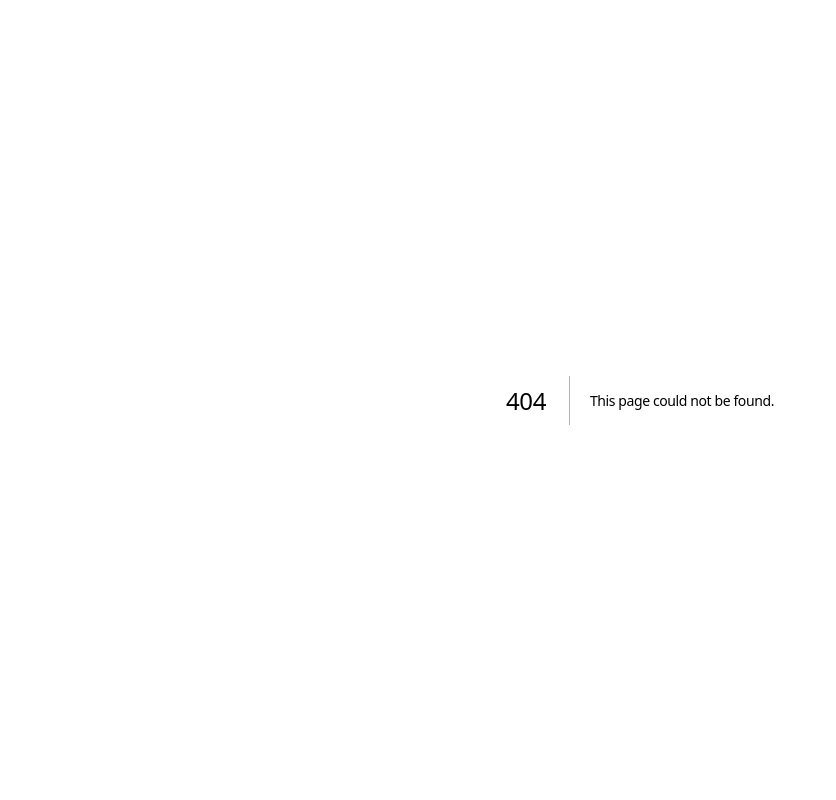
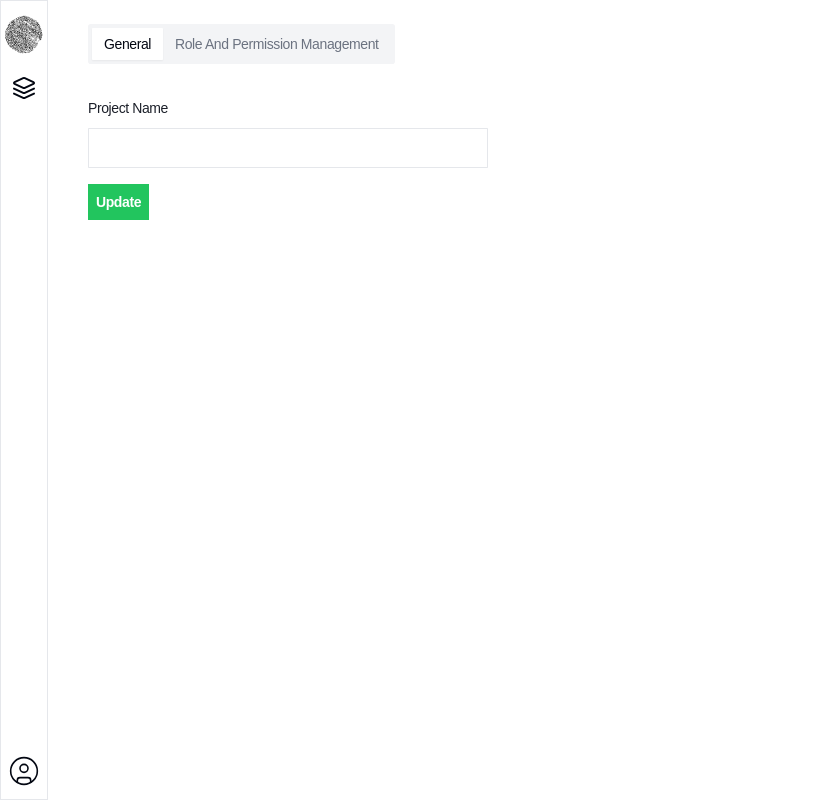
Before and after one commit to rx-rz/auth-fe, a Next.js app: page /projects/1/settings in a window 1280 px wide. Before the commit this address had no page. Shown: the whole page, without its empty margins (0-836 px from the left). Built offline with nearby package versions, Linux system fonts and the light colour scheme; no server answers; a web font is replaced by a local one.

Commit message:
feat: :sparkles: added project name update setting

```diff
--- a/app/(dashboard)/projects/[id]/page.tsx
+++ b/app/(dashboard)/projects/[id]/page.tsx
@@ -5,6 +5,7 @@ import { PenBox, Settings } from "lucide-react";
 import { getProjectDetailsQuery } from "../queries";
 import Link from "next/link";
 import { ROUTES } from "@/lib/routes";
+import { Skeleton } from "@/components/ui/skeleton";
 const ProjectDetailsPage = () => {
   const { id } = useParams();
   const { project, projectIsLoading } = getProjectDetailsQuery({
@@ -12,11 +13,19 @@ const ProjectDetailsPage = () => {
   });
   return (
     <div className="flex justify-between">
-      <div>
-        <h1 className="text-2xl font-bold">{project?.name}</h1>
-        <p>{new Date(project?.createdAt ?? "").toDateString()}</p>
-      </div>
-      <Link href={ROUTES.LOGIN}>
+      {projectIsLoading ? (
+        <div>
+          <Skeleton className="h-10 w-20 mb-3" />
+          <Skeleton className="h-8 w-44" />
+        </div>
+      ) : (
+        <div>
+          <h1 className="text-2xl font-bold">{project?.name}</h1>
+          <p>{new Date(project?.createdAt ?? "").toDateString()}</p>
+        </div>
+      )}
+
+      <Link href={ROUTES.PROJECT_SETTINGS(id as string)}>
         <Settings size={30} strokeWidth={1.5} />
       </Link>
     </div>
--- /dev/null
+++ b/app/(dashboard)/projects/[id]/settings/page.tsx
@@ -0,0 +1,18 @@
+import { Tabs, TabsContent, TabsList, TabsTrigger } from "@/components/ui/tabs";
+import { UpdateProjectName } from "../../_containers/update-project-name";
+
+const ProjectSettingsPage = () => {
+  return (
+    <Tabs defaultValue="general" orientation="vertical">
+      <TabsList>
+        <TabsTrigger value="general">General</TabsTrigger>
+        <TabsTrigger value="rbac">Role And Permission Management</TabsTrigger>
+      </TabsList>
+      <TabsContent value="general">
+        <UpdateProjectName />
+      </TabsContent>
+      <TabsContent value="rbac">Change your password here.</TabsContent>
+    </Tabs>
+  );
+};
+export default ProjectSettingsPage;
--- /dev/null
+++ b/app/(dashboard)/projects/_containers/update-project-name.tsx
@@ -0,0 +1,73 @@
+"use client";
+import {
+  Form,
+  FormControl,
+  FormField,
+  FormItem,
+  FormLabel,
+  FormMessage,
+} from "@/components/ui/form";
+import { useUpdateProjectName } from "../forms";
+import ConfirmationDialog from "@/components/confirmation-dialog";
+import { Button } from "@/components/ui/button";
+import { Input } from "@/components/ui/input";
+import { getProjectDetailsQuery } from "../queries";
+import { useParams } from "next/navigation";
+
+type Props = {
+  name: string;
+  projectId: string;
+};
+
+export const UpdateProjectName = () => {
+  const { id } = useParams();
+  const { project } = getProjectDetailsQuery({ id: (id as string) ?? "" });
+  const { form } = useUpdateProjectName();
+
+  return (
+    <div>
+      <Form {...form}>
+        <form className="max-w-[400px] w-[95%] mt-8 ">
+          <FormField
+            control={form.control}
+            name="name"
+            render={({ field }) => (
+              <FormItem className="mb-4">
+                <FormLabel>Project Name</FormLabel>
+                <FormControl>
+                  <Input
+                    className=""
+                    {...field}
+                    type="text"
+                    defaultValue={project?.name}
+                  />
+                </FormControl>
+                <FormMessage />
+              </FormItem>
+            )}
+          />
+          <UpdateConfirmDialog
+            name={form.getValues("name")}
+            projectId={(id as string) ?? ""}
+          />
+        </form>
+      </Form>
+    </div>
+  );
+};
+
+const UpdateConfirmDialog = ({ name, projectId }: Props) => {
+  const { submitUpdateProjectName, loading } = useUpdateProjectName();
+  return (
+    <ConfirmationDialog
+      onConfirm={() => submitUpdateProjectName({ name, projectId })}
+      title="Are you sure you want to update the name of this project to"
+      itemName={name}
+      trigger="Update"
+      triggerClassName="bg-green-500 text-white font-bold p-2 text-sm"
+      cancelButtonText="No"
+      confirmButtonText="Yes, Update"
+      isLoading={loading}
+    />
+  );
+};
--- a/app/(dashboard)/projects/actions.ts
+++ b/app/(dashboard)/projects/actions.ts
@@ -12,7 +12,7 @@ export const createProject = (body: FormTypes.CreateProjectDto) => {
 
 export const updateProjectName = (body: FormTypes.UpdateProjectNameDto) => {
   return handleApiCall<ResponseTypes.UpdateProjectNameResponse>(
-    api.post("/project/update-project-name", body)
+    api.put("/project/update-project-name", body)
   );
 };
 
--- a/app/(dashboard)/projects/forms.ts
+++ b/app/(dashboard)/projects/forms.ts
@@ -54,22 +54,21 @@ export const useCreateNewProject = () => {
   return { loading, success, keys, form, submitCreateNewProjectForm };
 };
 
-export const useUpdateProjectName = ({ projectId }: { projectId: string }) => {
-  const { showToast } = useShowToast();
+export const useUpdateProjectName = () => {
+  // const { showToast } = useShowToast();
   const [loading, setLoading] = useState(false);
   const form = useForm<UpdateProjectNameDto>({
     resolver: zodResolver(UpdateProjectNameSchema),
-    defaultValues: {
-      projectId,
-    },
   });
 
   const submitUpdateProjectName = async (values: UpdateProjectNameDto) => {
     setLoading(true);
     const { error } = await updateProjectName(values);
-    if (error) {
-      showToast({ error });
-    }
+    // if (error) {
+    //   showToast({ error });
+    // }
+    setLoading(false);
   };
+
   return { loading, form, submitUpdateProjectName };
 };
--- a/app/(dashboard)/projects/queries.ts
+++ b/app/(dashboard)/projects/queries.ts
@@ -29,7 +29,7 @@ export const getAdminProjectsQuery = () => {
 };
 
 export const getProjectDetailsQuery = ({ id }: { id: string }) => {
-  const { showToast } = useShowToast();
+  // const { showToast } = useShowToast();
   let project;
   const fetcher = (url: string): Promise<GetProjectResponse> => {
     return api.get(url, {
@@ -41,9 +41,9 @@ export const getProjectDetailsQuery = ({ id }: { id: string }) => {
     isLoading: projectIsLoading,
     error,
   } = useSWR(id ? "/project/get-project" : null, fetcher);
-  if (error) {
-    showToast({ error });
-  }
+  // if (error) {
+  //   showToast({ error });
+  // }
   if (data) {
     project = data.project;
   }
--- a/components/confirmation-dialog.tsx
+++ b/components/confirmation-dialog.tsx
@@ -20,6 +20,7 @@ type Props = {
   isLoading?: boolean;
   confirmButtonText?: string;
   cancelButtonText?: string;
+  isDestructive?: boolean;
 };
 
 const ConfirmationDialog = ({
@@ -30,10 +31,12 @@ const ConfirmationDialog = ({
   onConfirm,
   isLoading = false,
   confirmButtonText = "Yes",
+  isDestructive,
   cancelButtonText = "No",
 }: Props) => {
   const handleConfirmation = async () => {
     await onConfirm();
+    location.reload();
   };
   return (
     <Dialog>
@@ -46,10 +49,13 @@ const ConfirmationDialog = ({
           </p>
         </DialogHeader>
         <DialogFooter>
-          <DialogClose className="mr-3 text-sm px-3">
+          <DialogClose className="mr-3 text-sm px-3 bg-slate-100 min-w-[80px]">
             {cancelButtonText}
           </DialogClose>
-          <Button variant="destructive" onClick={handleConfirmation}>
+          <Button
+            variant={isDestructive ? "destructive" : "default"}
+            onClick={handleConfirmation}
+          >
             {isLoading ? <LoadingIcon /> : confirmButtonText}
           </Button>
         </DialogFooter>
--- /dev/null
+++ b/components/ui/tabs.tsx
@@ -0,0 +1,55 @@
+"use client"
+
+import * as React from "react"
+import * as TabsPrimitive from "@radix-ui/react-tabs"
+
+import { cn } from "@/lib/utils"
+
+const Tabs = TabsPrimitive.Root
+
+const TabsList = React.forwardRef<
+  React.ElementRef<typeof TabsPrimitive.List>,
+  React.ComponentPropsWithoutRef<typeof TabsPrimitive.List>
+>(({ className, ...props }, ref) => (
+  <TabsPrimitive.List
+    ref={ref}
+    className={cn(
+      "inline-flex h-10 items-center justify-center rounded-md bg-muted p-1 text-muted-foreground",
+      className
+    )}
+    {...props}
+  />
+))
+TabsList.displayName = TabsPrimitive.List.displayName
+
+const TabsTrigger = React.forwardRef<
+  React.ElementRef<typeof TabsPrimitive.Trigger>,
+  React.ComponentPropsWithoutRef<typeof TabsPrimitive.Trigger>
+>(({ className, ...props }, ref) => (
+  <TabsPrimitive.Trigger
+    ref={ref}
+    className={cn(
+      "inline-flex items-center justify-center whitespace-nowrap rounded-sm px-3 py-1.5 text-sm font-medium ring-offset-background transition-all focus-visible:outline-none focus-visible:ring-2 focus-visible:ring-ring focus-visible:ring-offset-2 disabled:pointer-events-none disabled:opacity-50 data-[state=active]:bg-background data-[state=active]:text-foreground data-[state=active]:shadow-sm",
+      className
+    )}
+    {...props}
+  />
+))
+TabsTrigger.displayName = TabsPrimitive.Trigger.displayName
+
+const TabsContent = React.forwardRef<
+  React.ElementRef<typeof TabsPrimitive.Content>,
+  React.ComponentPropsWithoutRef<typeof TabsPrimitive.Content>
+>(({ className, ...props }, ref) => (
+  <TabsPrimitive.Content
+    ref={ref}
+    className={cn(
+      "mt-2 ring-offset-background focus-visible:outline-none focus-visible:ring-2 focus-visible:ring-ring focus-visible:ring-offset-2",
+      className
+    )}
+    {...props}
+  />
+))
+TabsContent.displayName = TabsPrimitive.Content.displayName
+
+export { Tabs, TabsList, TabsTrigger, TabsContent }
--- a/lib/routes.ts
+++ b/lib/routes.ts
@@ -10,6 +10,7 @@ export const ROUTES = {
   DELETE_ACCOUNT: "/profile/delete-account",
   PROJECTS: "/projects",
   PROJECT_DETAILS: (id: string) => `/projects/${id}`,
+  PROJECT_SETTINGS: (id: string) => `/projects/${id}/settings`,
   FORGOT_PASSWORD: "/forgot-password",
   RESET_PASSWORD: "/reset-password",
   NEW_PROJECT: "/projects/new",
--- a/package.json
+++ b/package.json
@@ -16,6 +16,7 @@
     "@radix-ui/react-label": "^2.1.0",
     "@radix-ui/react-separator": "^1.1.0",
     "@radix-ui/react-slot": "^1.1.0",
+    "@radix-ui/react-tabs": "^1.1.0",
     "@radix-ui/react-toast": "^1.2.1",
     "@radix-ui/react-tooltip": "^1.1.2",
     "@simplewebauthn/browser": "^10.0.0",
```
Also changed, not shown: 1 other file (tests, documents, lock files or other folders).
